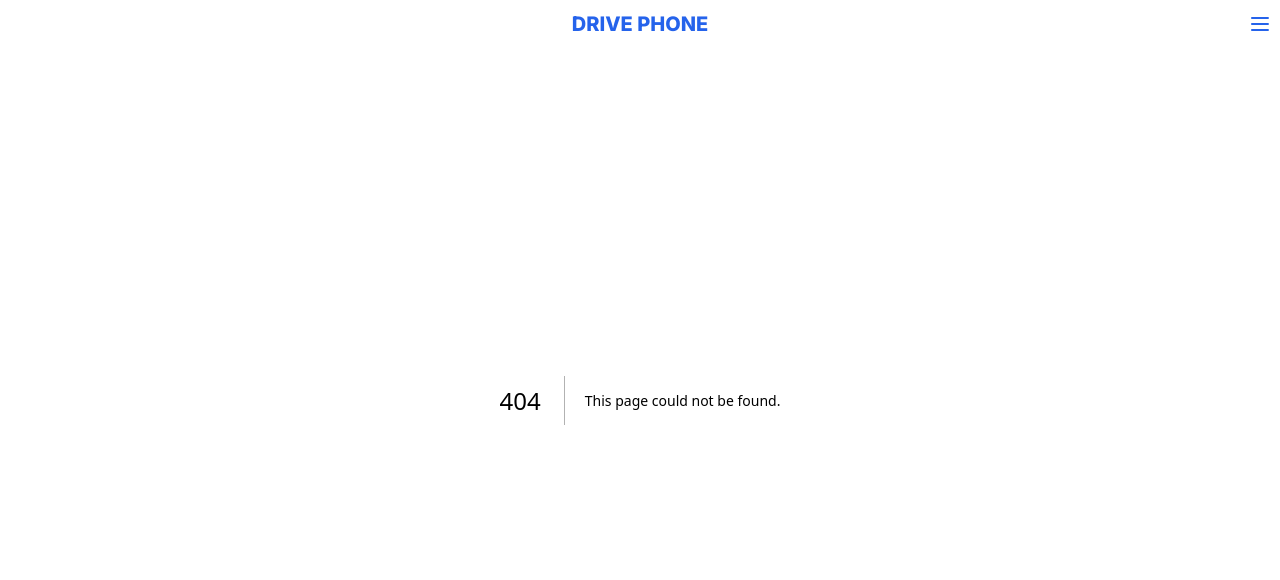
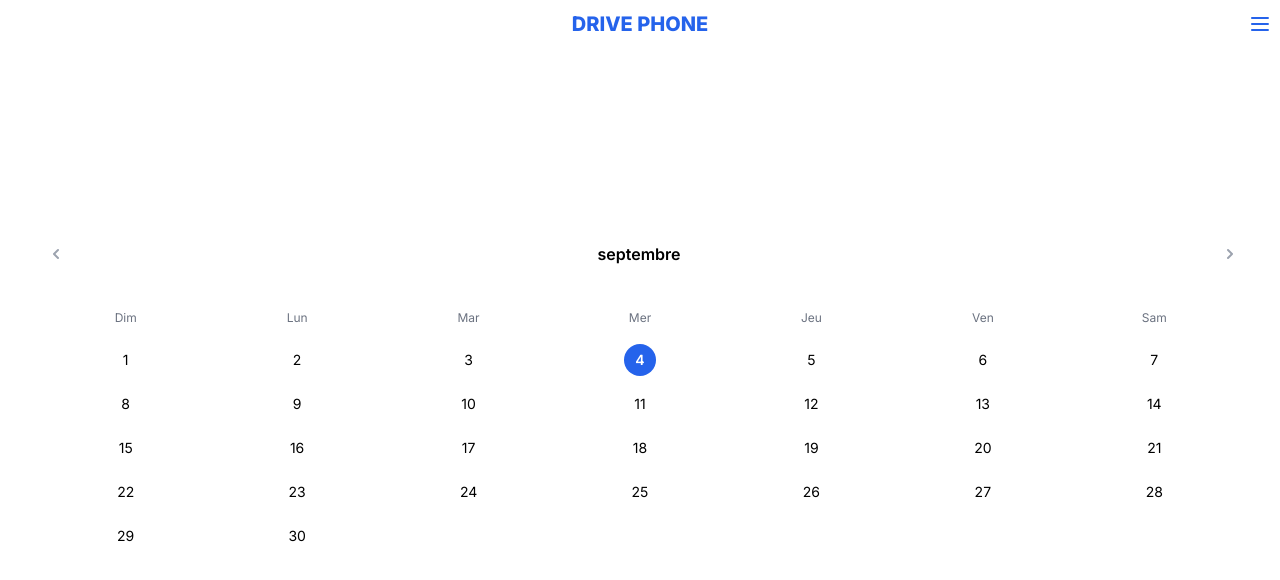
Before and after one commit to On-The-Board/drive-phone, a Next.js app: page /calendar in a window 1280 px wide. Before the commit this address had no page. Shown: the top 580 px of the page. Built offline with nearby package versions, Linux system fonts and the light colour scheme.

Commit message:
🚧 Update pieces page + Begin calendar page

```diff
--- a/package.json
+++ b/package.json
@@ -9,6 +9,7 @@
     "lint": "next lint"
   },
   "dependencies": {
+    "@heroicons/react": "^1.0.6",
     "@prisma/client": "^5.19.1",
     "@radix-ui/react-dialog": "^1.1.1",
     "@radix-ui/react-icons": "^1.3.0",
@@ -17,6 +18,7 @@
     "class-variance-authority": "^0.7.0",
     "clsx": "^2.1.1",
     "cmdk": "^1.0.0",
+    "date-fns": "^4.1.0",
     "embla-carousel-autoplay": "^8.2.1",
     "embla-carousel-react": "^8.2.1",
     "gsmarena-api": "^2.0.5",
--- /dev/null
+++ b/src/app/calendar/page.tsx
@@ -0,0 +1,137 @@
+"use client"
+import { ChevronLeftIcon, ChevronRightIcon } from '@heroicons/react/solid'
+import {
+    add,
+    subHours,
+    addHours,
+    addMinutes,
+    eachDayOfInterval,
+    eachHourOfInterval,
+    endOfMonth,
+    format,
+    getDay,
+    isEqual,
+    isSameDay,
+    isSameMonth,
+    isToday,
+    parse,
+    parseISO,
+    startOfToday,
+    isSunday,
+    isMonday,
+} from 'date-fns'
+import {fr} from 'date-fns/locale';
+import { Fragment, useState, useEffect } from 'react'
+
+function classNames(...classes: any) {
+    return classes.filter(Boolean).join(' ')
+}
+
+export default function Calendar(){
+    let today = startOfToday()
+    let [selectedDay, setSelectedDay] = useState(today)
+    let [selectedMeet, setSelectedMeet] = useState("")
+    let [currentMonth, setCurrentMonth] = useState(format(today, 'MMM-yyyy'))
+    let firstDayCurrentMonth = parse(currentMonth, 'MMM-yyyy', new Date())
+    let days = eachDayOfInterval({
+        start: firstDayCurrentMonth,
+        end: endOfMonth(firstDayCurrentMonth),
+    })
+    function previousMonth() {
+        let firstDayNextMonth = add(firstDayCurrentMonth, { months: -1 })
+        setCurrentMonth(format(firstDayNextMonth, 'MMM-yyyy'))
+    }
+
+    function nextMonth() {
+        let firstDayNextMonth = add(firstDayCurrentMonth, { months: 1 })
+        setCurrentMonth(format(firstDayNextMonth, 'MMM-yyyy'))
+    }
+    return(
+        <main className='px-10 w-full h-screen content-center'>
+            <div className="flex flex-col">
+                <div className="flex items-center ">
+                    <button
+                        type="button"
+                        onClick={previousMonth}
+                        className="-my-1.5 flex flex-none items-center justify-center p-1.5 text-gray-400 hover:text-gray-500"
+                    >
+                        <span className="sr-only">Previous month</span>
+                        <ChevronLeftIcon className="w-5 h-5" aria-hidden="true" />
+                    </button>
+                    <h2 className="flex-auto font-semibold text-black text-center">
+                        {format(firstDayCurrentMonth, 'MMMM', {locale: fr})}
+                    </h2>
+                    <button
+                        onClick={nextMonth}
+                        type="button"
+                        className="-my-1.5 -mr-1.5 ml-2 flex flex-none items-center justify-center p-1.5 text-gray-400 hover:text-gray-500"
+                    >
+                        <span className="sr-only">Next month</span>
+                        <ChevronRightIcon className="w-5 h-5" aria-hidden="true" />
+                    </button>
+                </div>
+                <div className="grid grid-cols-7 mt-10 text-xs leading-6 text-center text-gray-500">
+                    <div>Dim</div>
+                    <div>Lun</div>
+                    <div>Mar</div>
+                    <div>Mer</div>
+                    <div>Jeu</div>
+                    <div>Ven</div>
+                    <div>Sam</div>
+                </div>
+                <div className="grid grid-cols-7 mt-2 text-sm">
+                    {days.map((day, dayIdx) => (
+                        <div
+                            key={day.toString()}
+                            className={classNames(
+                                dayIdx === 0 && colStartClasses[getDay(day)],
+                                'py-1.5'
+                            )}
+                        >
+                            <button
+                                type="button"
+                                onClick={() => setSelectedDay(day)}
+                                className={classNames(
+                                    isEqual(day, selectedDay) && 'text-white bg-petrole',
+                                    !isEqual(day, selectedDay) &&
+                                    isToday(day) &&
+                                    'font-semibold text-black',
+                                    !isEqual(day, selectedDay) &&
+                                    !isToday(day) &&
+                                    isSameMonth(day, firstDayCurrentMonth) &&
+                                    'text-black',
+                                    !isEqual(day, selectedDay) &&
+                                    !isToday(day) &&
+                                    !isSameMonth(day, firstDayCurrentMonth) &&
+                                    'text-gray-400',
+                                    isEqual(day, selectedDay) && isToday(day) && 'bg-blue-600',
+                                    isEqual(day, selectedDay) &&
+                                    !isToday(day) &&
+                                    'bg-blue-600',
+                                    !isEqual(day, selectedDay) && 'hover:bg-gray-200',
+                                    (isEqual(day, selectedDay) || isToday(day)) &&
+                                    'font-semibold',
+                                    'mx-auto flex h-8 w-8 items-center justify-center rounded-full'
+                                )}
+                            >
+                                <time dateTime={format(day, 'dd-MM-yyyy')}>
+                                    {format(day, 'd')}
+                                </time>
+                            </button>
+                        </div>
+                    ))}
+                </div>
+            </div>
+        </main>
+    )
+}
+
+let colStartClasses = [
+    '',
+    'col-start-2',
+    'col-start-3',
+    'col-start-4',
+    'col-start-5',
+    'col-start-6',
+    'col-start-7',
+]
--- a/src/app/rdv/page.tsx
+++ b/src/app/devices/page.tsx
@@ -13,7 +13,7 @@
 } from "@/components/ui/carousel"
 import Search from "@/components/searchbar"
 
-export default function RDV () {
+export default function Devices () {
     const [search, setSearch] = useState("");
     const [data, setData] = useState<any>([])
 
@@ -34,7 +34,7 @@
             <Search value={search} setValue={setSearch} placeholder="Rechercher un SmartPhone"/>
             <div className={`grid grid-cols-2 justify-center pt-8 ${search == "" ? " transition delay-200 hidden" : null}`}>
                 {search != "" ? data.filter((device: any) => device.name.toLowerCase().includes(search.toLowerCase())).map((device: any) => (
-                    <a className="text-black justify-center flex flex-col p-8" href={`/rdv/${device.id}`}>
+                    <a className="text-black justify-center flex flex-col p-8" href={`/devices/${device.id}`}>
                         <img src={device.img} alt={device.name} className=""/>
                         <h2 className="text-center pt-5">{device.name}</h2>
                     </a>
--- a/src/app/page.tsx
+++ b/src/app/page.tsx
@@ -54,7 +54,7 @@
           <div className="flex flex-col pt-16 ml-40">
             <h1 className="font-bold text-lg text-end">TÉLÉPHONE CASSÉ ?</h1>
             <p className="text-sm text-end leading-5 font-light">On se déplace chez vous <br />pour le réparer en toute <br />tranquilité</p>
-            <a href="/rdv" className="self-end">
+            <a href="/devices" className="self-end">
               <button className="w-20 rounded-sm bg-white h-6 mt-4 text-blue-600 text-xs hover:bg-blue-600 hover:border hover:border-white hover:text-white active:bg-blue-600 active:border active:border-white active:text-white">
                 Réserver
               </button>
--- a/src/app/pieces/[Id]/page.tsx
+++ b/src/app/pieces/[Id]/page.tsx
@@ -43,30 +43,37 @@
         "Contour",
         "Intérieur"
     ]
+
+    const [view, setView] = useState(focus[0])
     return(
         <main className="h-screen flex flex-col">
             <img src={device.img} alt=""  className="p-20 pb-16 pt-36"/>
-            <div className="flex flex-row">
-                {focus.map((view) => (
-                    <p className="text-black px-5">
-                        {view}
+            <div className="flex flex-row overflow-x-auto whitespace-nowrap w-full px-36">
+                {/* {focus.map((title) => (
+                    <p className="text-black">
+                        {focus[0]}
+                    </p>
+                ))} */}
+                {focus.map((title) => (
+                    <p id={title} className={`text-black px-5 ${view == title ? "font-semibold justify-center" : "text-gray-500 text-sm"}`} onClick={() => {setView(title)}}>
+                        {title}
                     </p>
                 ))}
             </div>
-            <div className="text-black px-5 pt-5 overflow-auto">
-                {pieces.map((piece) => (
+            <div className="text-black px-5 pt-5 overflow-auto h-40">
+                {pieces.filter((piece) => piece.category == view).map((piece) => (
                     <div className="flex flex-row border-b h-10 items-center justify-between">
                         <div>
                             <p>{piece.name}</p>
                         </div>
                         <div className="flex flex-row">
                             <p>{piece.price}€</p>
-                            <input type="checkbox" className="ml-2 bg-white"/>
+                            <input type="checkbox" className="ml-2 accent-blue-600"/>
                         </div>
                     </div>
                 ))}
             </div>
-            <a href={`/pieces/${deviceId}`} className="text-blue-600 self-center align-middle h-36 flex text-lg font-semibold">
+            <a href={`/calendar`} className="text-blue-600 self-center align-middle h-36 flex text-lg font-semibold">
                 <button>
                     Valider
                     <img src="/icons/arrow_left.png" alt="" />
```
Also changed, not shown: src/app/devices/[Id]/page.tsx (renamed from src/app/rdv/[Id]/page.tsx), src/app/gps/page.tsx (added), 1 other file (tests, documents, lock files or other folders).
